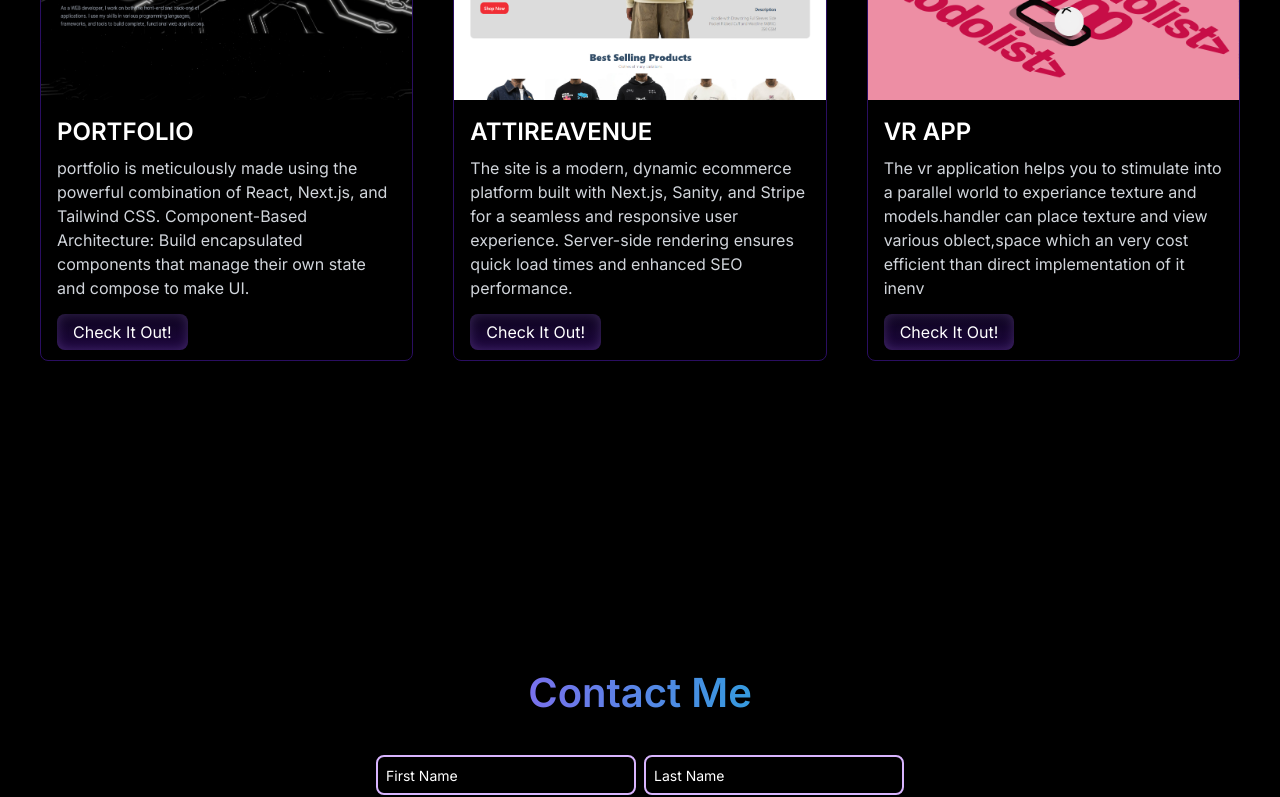
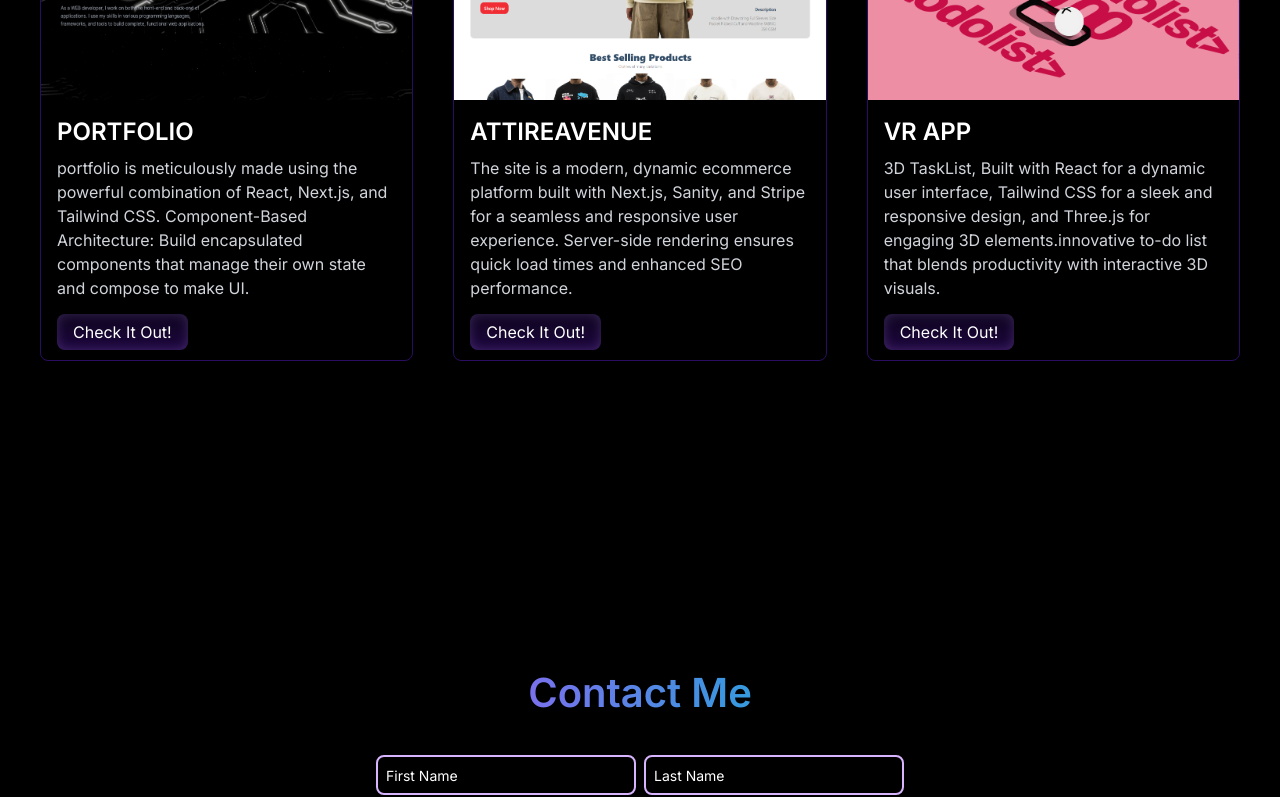
Before and after one commit to maxiine999/portfolio.github, a Next.js app: page / in a window 1280 px wide. Shown: the part 1673-2470 px from the top of the page. Built offline with nearby package versions, Linux system fonts and the light colour scheme; a web font is replaced by a local one.

Commit message:
Update Project.tsx

```diff
--- a/components/main/Project.tsx
+++ b/components/main/Project.tsx
@@ -23,8 +23,8 @@ const Project = () => {
         <ProjectCard
           src="/CardImage.jpg"
           title="VR APP"
-          description="The vr application helps you to stimulate into a parallel world to experiance texture and models.handler can place texture and view various oblect,space which an very cost efficient than direct implementation of it inenv"
-          linktosite="/"  // Example site link
+          description="3D TaskList, Built with React for a dynamic user interface, Tailwind CSS for a sleek and responsive design, and Three.js for engaging 3D elements.innovative to-do list that blends productivity with interactive 3D visuals."
+          linktosite="https://threejs-todo-git-main-madhavs-projects-c6d27f53.vercel.app/"
         />
       </div>
     </div>
```
